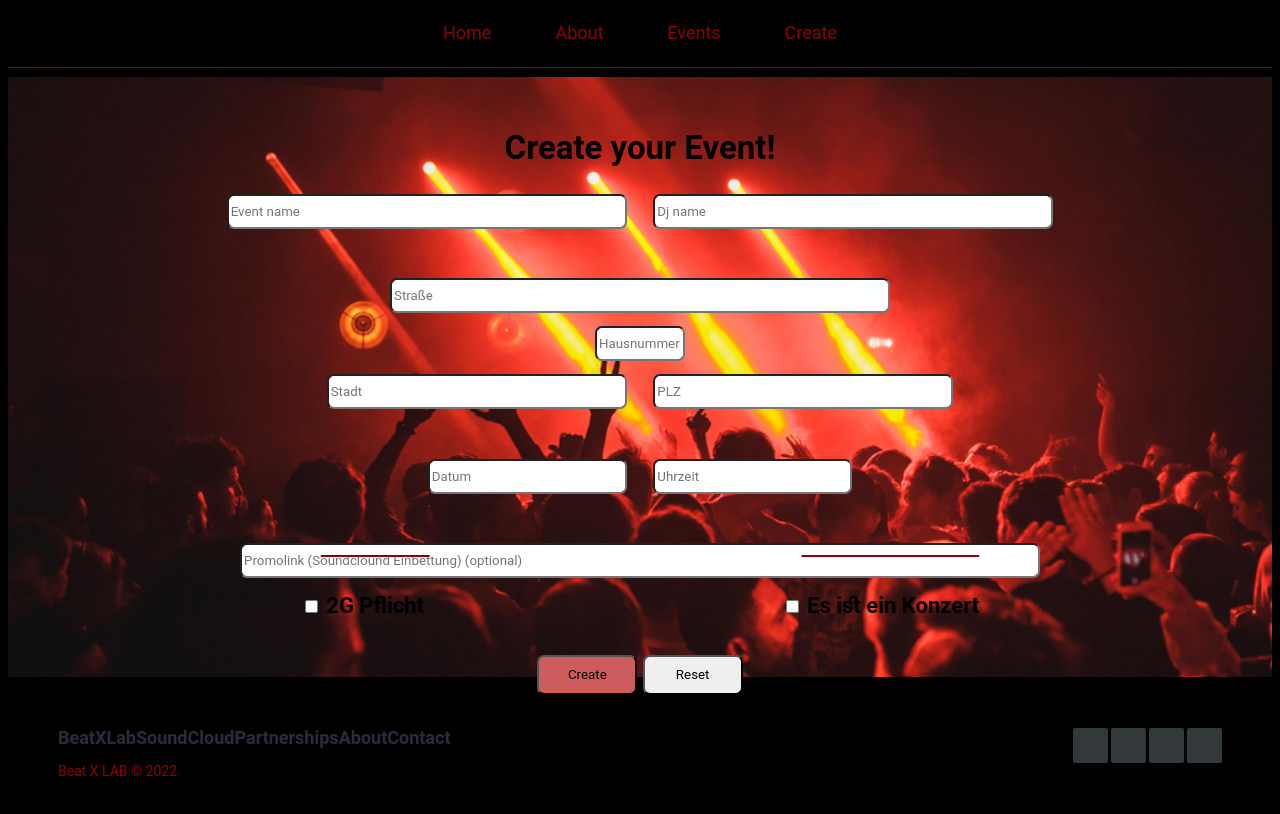
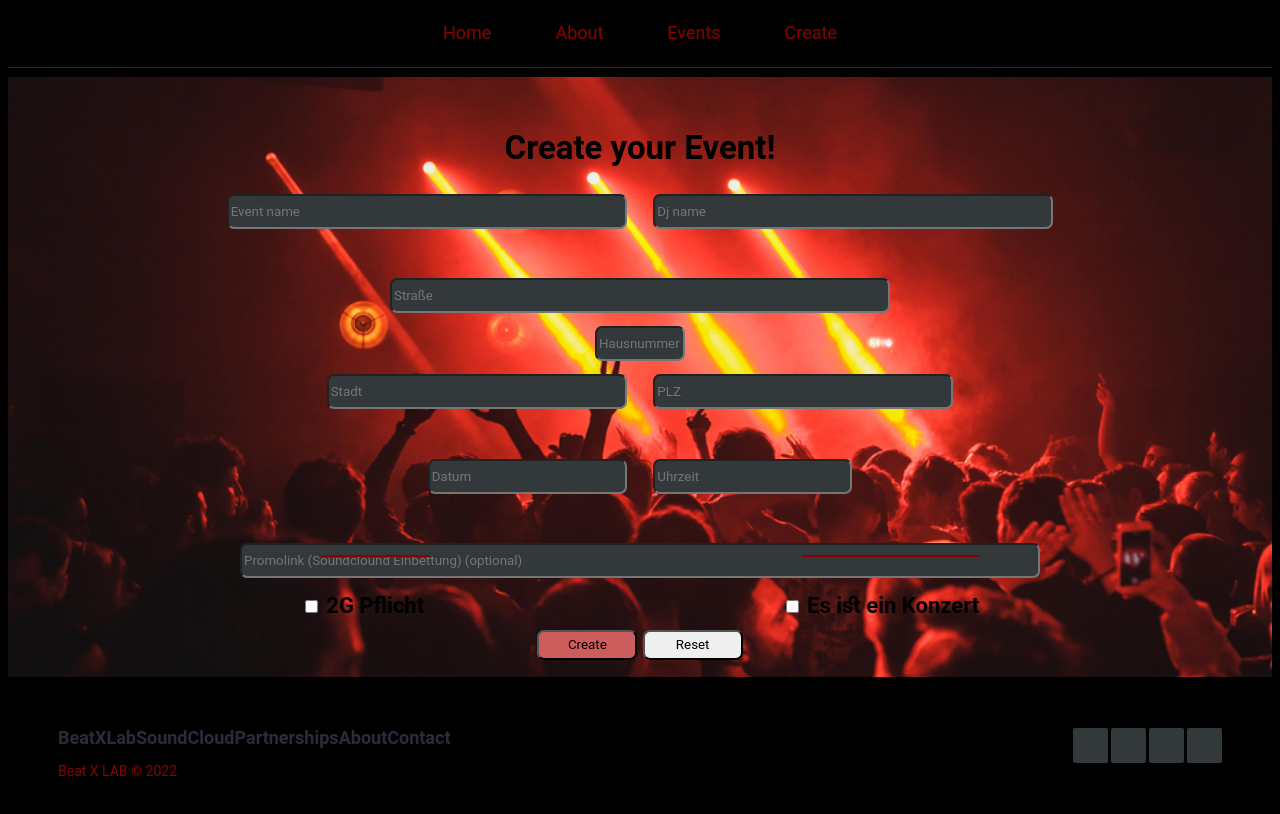
Before and after one commit to JacquesBurot/event-frontend, a Vue app: page /create in a window 1280 px wide. Shown: the top 814 px of the page. Built offline with nearby package versions, Linux system fonts and the light colour scheme; a web font is replaced by a local one.

Commit message:
background form

```diff
--- a/src/views/About.vue
+++ b/src/views/About.vue
@@ -3,7 +3,7 @@
   <section data-description="">
     <div class="wrapper">
       <h1 class="delta uppercase thin raleway color-emphasis-2 ls-medium">
-        Create, publish and generate traffic for your next Event<br>
+        We are a Beat Collective and Ticketshop which allows Creators to create own events and promote their music<br>
         <span class="supersize montserrat bold">beatxlab</span>
       </h1>
     </div>
--- a/src/views/Create.vue
+++ b/src/views/Create.vue
@@ -121,9 +121,9 @@ html {
 
 .create{
   position: relative;
-  bottom: -90px;
+  bottom: -60px;
   left: -0.2em;
-  height: 40px;
+  height: 30px;
   width: 100px;
   background-color: indianred;
   border-radius: 7px;
@@ -131,9 +131,9 @@ html {
 
 .reset{
   position: relative;
-  bottom: -90px;
+  bottom: -60px;
   right: -0.2em;
-  height: 40px;
+  height: 30px;
   width: 100px;
   border-radius: 7px;
 }
@@ -157,6 +157,7 @@ html {
   height: 35px;
   width: 800px;
   border-radius: 7px;
+  background-color: #33383b;
 }
 .datum{
   position: relative;
@@ -164,6 +165,7 @@ html {
   left: -1em;
   height: 35px;
   border-radius: 7px;
+  background-color: #33383b;
 }
 .uhrzeit{
   position: relative;
@@ -171,6 +173,7 @@ html {
   right: -1em;
   height: 35px;
   border-radius: 7px;
+  background-color: #33383b;
 }
 .stadt{
   position: relative;
@@ -179,6 +182,7 @@ html {
   height: 35px;
   width: 300px;
   border-radius: 7px;
+  background-color: #33383b;
 }
 .plz{
   position: relative;
@@ -187,6 +191,8 @@ html {
   height: 35px;
   width: 300px;
   border-radius: 7px;
+  background-color: #33383b;
+  background-color: #33383b;
 }
 .hausnummer{
   position: relative;
@@ -194,6 +200,7 @@ html {
   height: 35px;
   width: 90px;
   border-radius: 7px;
+  background-color: #33383b;
 }
 .strasse{
   position: relative;
@@ -201,6 +208,7 @@ html {
   width: 500px;
   height: 35px;
   border-radius: 7px;
+  background-color: #33383b;
 }
 .eventname{
   position: relative;
@@ -208,6 +216,7 @@ html {
   width: 400px;
   height: 35px;
   border-radius: 7px;
+  background-color: #33383b;
 }
 .djname{
   position: relative;
@@ -215,6 +224,7 @@ html {
   width: 400px;
   height: 35px;
   border-radius: 7px;
+  background-color: #33383b;
 }
 *, *:before, *:after {
   box-sizing: inherit;
```
